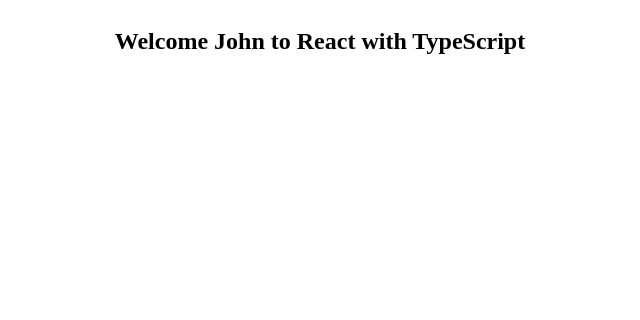
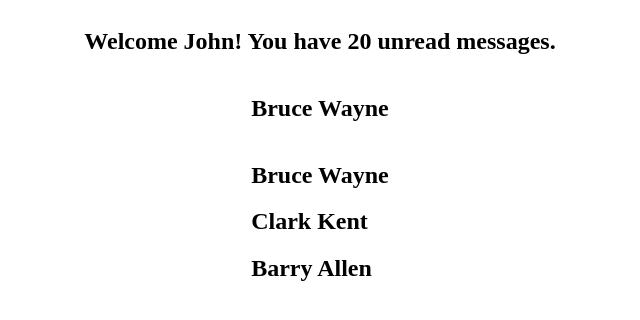
Before and after one commit to SaurabhT311/Typescript-Basics, a React (Vite) app: page / in a window 1280 px wide. Shown: the top 320 px of the page, without its empty margins (320-960 px from the left). Built offline with nearby package versions, Linux system fonts and the light colour scheme.

Commit message:
covered number, boolean, object and array type in this part.

```diff
--- a/src/App.css
+++ b/src/App.css
@@ -2,4 +2,11 @@
   display: flex;
   align-items: center;
   justify-content: center;
+  flex-direction: column;
 }
+
+.person{
+  display: flex;
+  align-items: center;
+  justify-content: center;
+}
--- a/src/App.tsx
+++ b/src/App.tsx
@@ -1,10 +1,25 @@
 import Greet from "./components/Greet";
 import "./App.css";
+import { Person } from "./components/Person";
+import { PersonList } from "./components/PersonList";
 
 function App() {
+  const personName = {
+    firstName: "Bruce",
+    lastName: "Wayne",
+  };
+
+  const nameList = [
+    { firstName: "Bruce", lastName: "Wayne" },
+    { firstName: "Clark", lastName: "Kent" },
+    { firstName: "Barry", lastName: "Allen" },
+  ];
+
   return (
     <div className="App">
-      <Greet name="John" />
+      <Greet name="John" messageCount={20} isLoggedIn={true} />
+      <Person name={personName} />
+      <PersonList names={nameList} />
     </div>
   );
 }
--- a/src/components/Greet.tsx
+++ b/src/components/Greet.tsx
@@ -1,11 +1,19 @@
 type GreetProps = {
   name: string;
+  messageCount: number;
+  isLoggedIn: Boolean;
 };
 
 const Greet = (props: GreetProps) => {
   return (
     <div>
-      <h2>Welcome {props.name} to React with TypeScript</h2>
+      {props.isLoggedIn ? (
+        <h2>
+          Welcome {props.name}! You have {props.messageCount} unread messages.
+        </h2>
+      ) : (
+        <h2>Welcome Guest!</h2>
+      )}
     </div>
   );
 };
--- /dev/null
+++ b/src/components/Person.tsx
@@ -0,0 +1,14 @@
+type PersonProps = {
+  name: {
+    firstName: string;
+    lastName: string;
+  };
+};
+
+export const Person = (props: PersonProps) => {
+  return (
+    <div className="person">
+      <h2>{props.name.firstName} {props.name.lastName}</h2>
+    </div>
+  );
+};
--- /dev/null
+++ b/src/components/PersonList.tsx
@@ -0,0 +1,20 @@
+type PersonListProps = {
+  names: {
+    firstName: string;
+    lastName: string;
+  }[];
+};
+
+export const PersonList = (props: PersonListProps) => {
+  return (
+    <div>
+      {props.names.map((name, index) => {
+        return (
+          <h2 key={index}>
+            {name.firstName} {name.lastName}
+          </h2>
+        );
+      })}
+    </div>
+  );
+};
```
